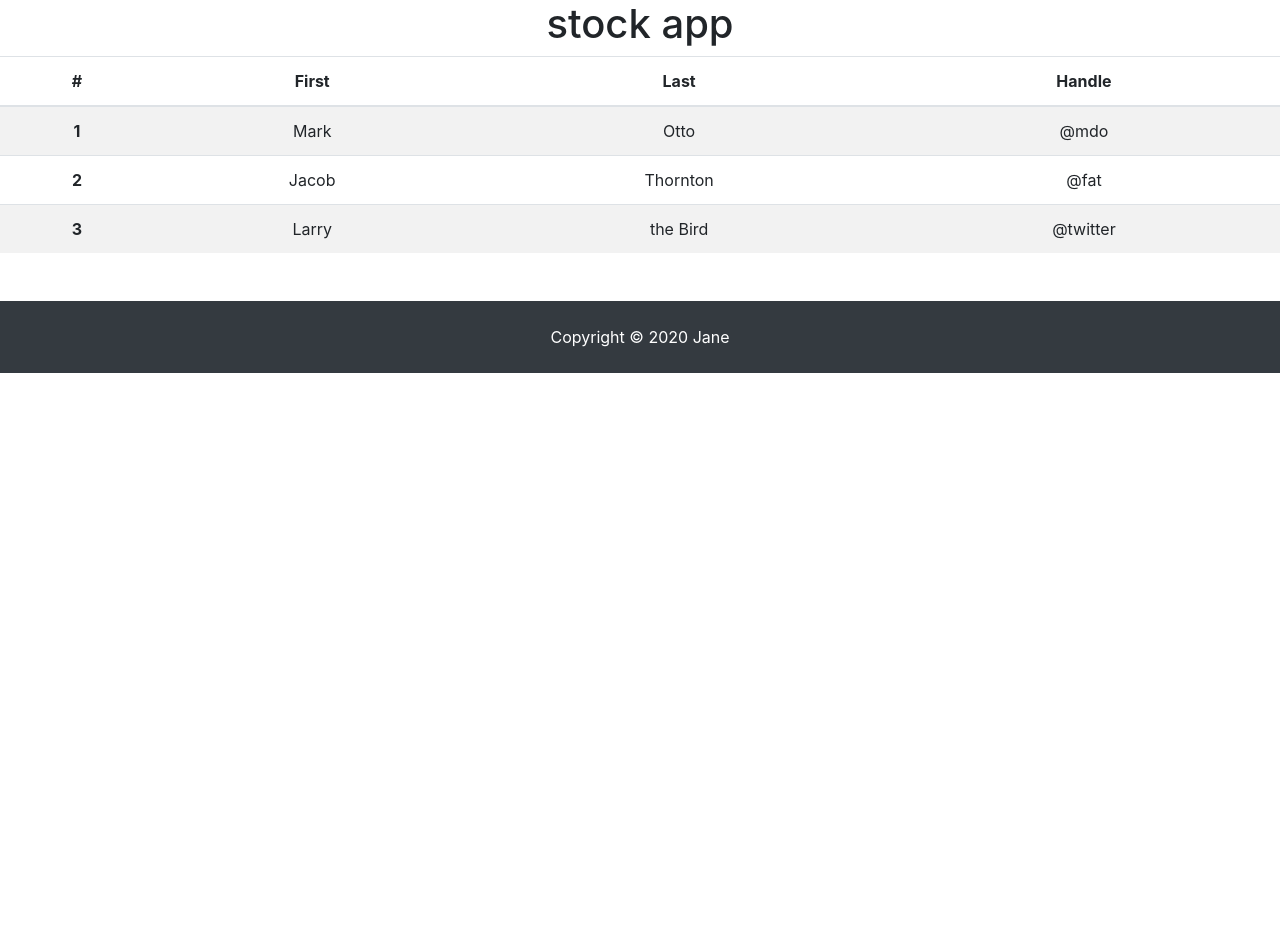
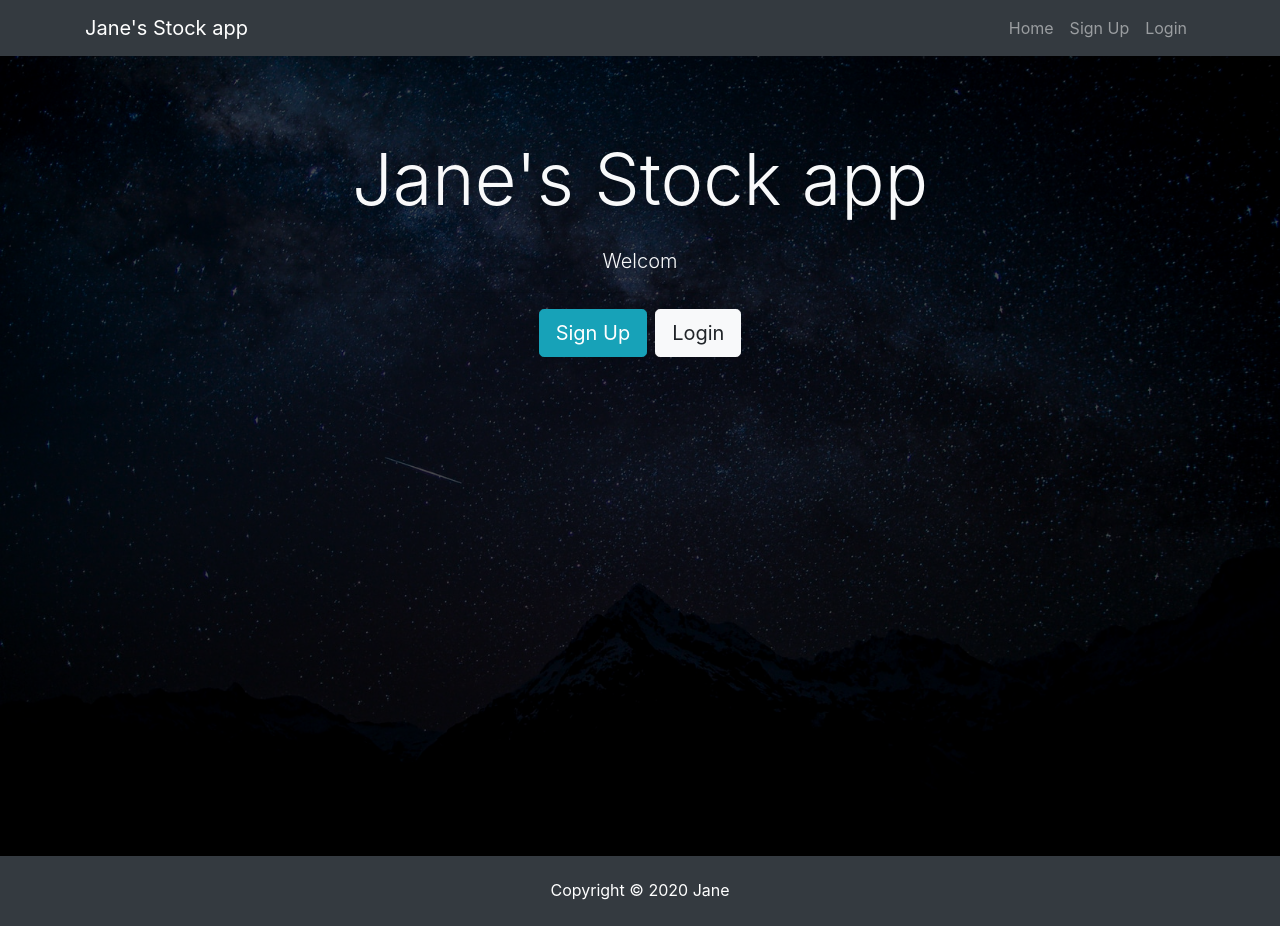
Before and after one commit to jane-git/stockapp, a React (Create React App) app: page / in a window 1280 px wide. Before the commit the page ends 800 px from the top, so only its background shows below. Built offline with nearby package versions, Linux system fonts and the light colour scheme.

Commit message:
add landing&nav bar

```diff
--- a/src/App.css
+++ b/src/App.css
@@ -1,38 +1,39 @@
-.App {
-  text-align: center;
+img {
+  width: 100%;
 }
 
-.App-logo {
-  height: 40vmin;
-  pointer-events: none;
+.landing {
+  position: relative;
+  background: url('./img/visual_sub.jpg') no-repeat;
+  background-size: cover;
+  background-position: center;
+  height: 100vh;
+  margin-top: -24px;
+  margin-bottom: -50px;
 }
 
-@media (prefers-reduced-motion: no-preference) {
-  .App-logo {
-    animation: App-logo-spin infinite 20s linear;
-  }
+.landing-inner {
+  padding-top: 80px;
 }
 
-.App-header {
-  background-color: #282c34;
-  min-height: 100vh;
-  display: flex;
-  flex-direction: column;
-  align-items: center;
-  justify-content: center;
-  font-size: calc(10px + 2vmin);
-  color: white;
+.dark-overlay {
+  background-color: rgba(0, 0, 0, 0.7);
+  position: absolute;
+  top: 0;
+  left: 0;
+  width: 100%;
+  height: 100%;
 }
 
-.App-link {
-  color: #61dafb;
+.card-form {
+  opacity: 0.9;
 }
 
-@keyframes App-logo-spin {
-  from {
-    transform: rotate(0deg);
-  }
-  to {
-    transform: rotate(360deg);
-  }
+.latest-profiles-img {
+  width: 40px;
+  height: 40px;
 }
+
+.form-control::placeholder {
+  color: #bbb !important;
+}
--- a/src/App.js
+++ b/src/App.js
@@ -1,41 +1,18 @@
 import React from 'react';
 import Footer from './componets/layout/Footer';
+import Navbar from './componets/layout/Navbar';
+import Landing from './componets/layout/Landing';
+
+
 import './App.css';
 
 function App() {
   return (
     <div className="App">
-     <h1>stock app</h1>
-     <table class="table table-striped">
-  <thead>
-    <tr>
-      <th scope="col">#</th>
-      <th scope="col">First</th>
-      <th scope="col">Last</th>
-      <th scope="col">Handle</th>
-    </tr>
-  </thead>
-  <tbody>
-    <tr>
-      <th scope="row">1</th>
-      <td>Mark</td>
-      <td>Otto</td>
-      <td>@mdo</td>
-    </tr>
-    <tr>
-      <th scope="row">2</th>
-      <td>Jacob</td>
-      <td>Thornton</td>
-      <td>@fat</td>
-    </tr>
-    <tr>
-      <th scope="row">3</th>
-      <td>Larry</td>
-      <td>the Bird</td>
-      <td>@twitter</td>
-    </tr>
-  </tbody>
-</table>
+        <Navbar/>
+        <Landing/>
+
+
 
         <Footer/>
     </div>
--- /dev/null
+++ b/src/componets/layout/Landing.js
@@ -0,0 +1,32 @@
+import React, { Component } from 'react';
+
+class Landing extends Component {
+    render() {
+        return (
+            <div className="landing">
+                <div className="dark-overlay landing-inner text-light">
+                    <div className="container">
+                        <div className="row">
+                            <div className="col-md-12 text-center">
+                                <h1 className="display-3 mb-4">Jane's Stock app</h1>
+                                <p className="lead">
+                                    {' '}
+                                    Welcom
+                                </p>
+                                <hr />
+                                <a href="register.html" className="btn btn-lg btn-info mr-2">
+                                    Sign Up
+                                </a>
+                                <a href="login.html" className="btn btn-lg btn-light">
+                                    Login
+                                </a>
+                            </div>
+                        </div>
+                    </div>
+                </div>
+            </div>
+        );
+    }
+}
+
+export default Landing;
--- /dev/null
+++ b/src/componets/layout/Navbar.js
@@ -0,0 +1,46 @@
+import React, { Component } from 'react'
+
+export default class Navbar extends Component {
+    render() {
+        return (
+           <nav className="navbar navbar-expand-sm navbar-dark bg-dark mb-4">
+                <div className="container">
+                    <a className="navbar-brand" href="landing.html">
+                        Jane's Stock app
+                    </a>
+                    <button
+                    className="navbar-toggler"
+                    type="button"
+                    data-toggle="collapse"
+                    data-target="#mobile-nav"
+                >
+                    <span className="navbar-toggler-icon" />
+                </button>
+
+
+                <div className="collapse navbar-collapse" id="mobile-nav">
+                        <ul className="navbar-nav ml-auto">
+                            <li className="nav-item">
+                                <a className="nav-link" href="home.html">
+                                    Home
+                                </a>
+                            </li>
+                            <li className="nav-item">
+                                <a className="nav-link" href="register.html">
+                                    Sign Up
+                                </a>
+                           </li>
+                           <li className="nav-item">
+                              <a className="nav-link" href="login.html">
+                               Login
+                              </a>
+                            </li>
+
+
+                        </ul>
+                    </div>
+                </div>
+           </nav>
+        )
+    }
+}
```
Also changed, not shown: src/img/stocklogo.png (added), src/img/visual_sub.jpg (added).
